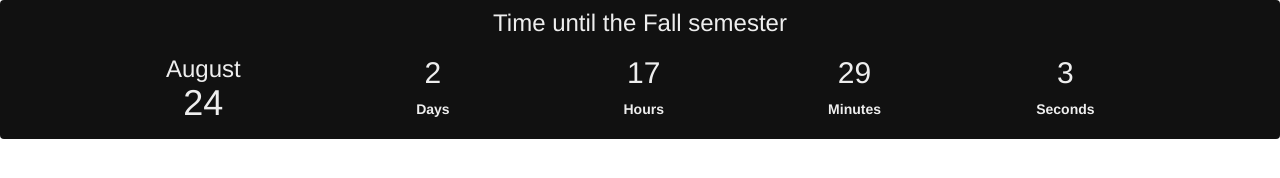
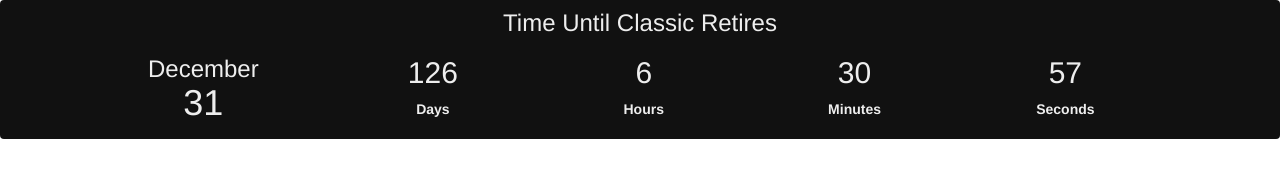
Before and after one commit to HelderVSousa/canvas-countdown-clock, a plain HTML site: page dark_countdown.html in a window 1280 px wide. Drawn offline with nearby package versions, Linux system fonts and the light colour scheme.

Commit message:
Changed Date and Countdown Words To Fit Canvas-Countdown Purpose

```diff
--- a/dark_countdown.html
+++ b/dark_countdown.html
@@ -30,12 +30,12 @@
                 background-color:#111;
                 color:#eee;
                 border-radius:4px;'>
-        <h3 style='margin:0;'>Time until the Fall semester</h3>
+        <h3 style='margin:0;'>Time Until Classic Retires</h3>
         <div class='row'>
             <div class='hidden-xs col-sm-1'></div> <!-- spacer -->
             <div class='hidden-xs col-sm-2'> <!-- date -->
-                <h3 style='margin-bottom:0px;'>August</h3>
-                <h1 style="margin:0;">24</h1>
+                <h3 style='margin-bottom:0px;'>December</h3>
+                <h1 style="margin:0;">31</h1>
             </div>
             <div class='col-xs-12 col-sm-8'> <!-- days hours min sec cols -->
                 <div class='col-xs-3'>
@@ -63,7 +63,7 @@
     <script src="//code.jquery.com/jquery-1.11.2.min.js"></script>
 
     <script>
-        canvasDateString = 'Aug 24 2015';
+        canvasDateString = 'Dec 31 2015';
 
         cDate = new Date(canvasDateString);
         function getDiffObj(date1, date2){
```
